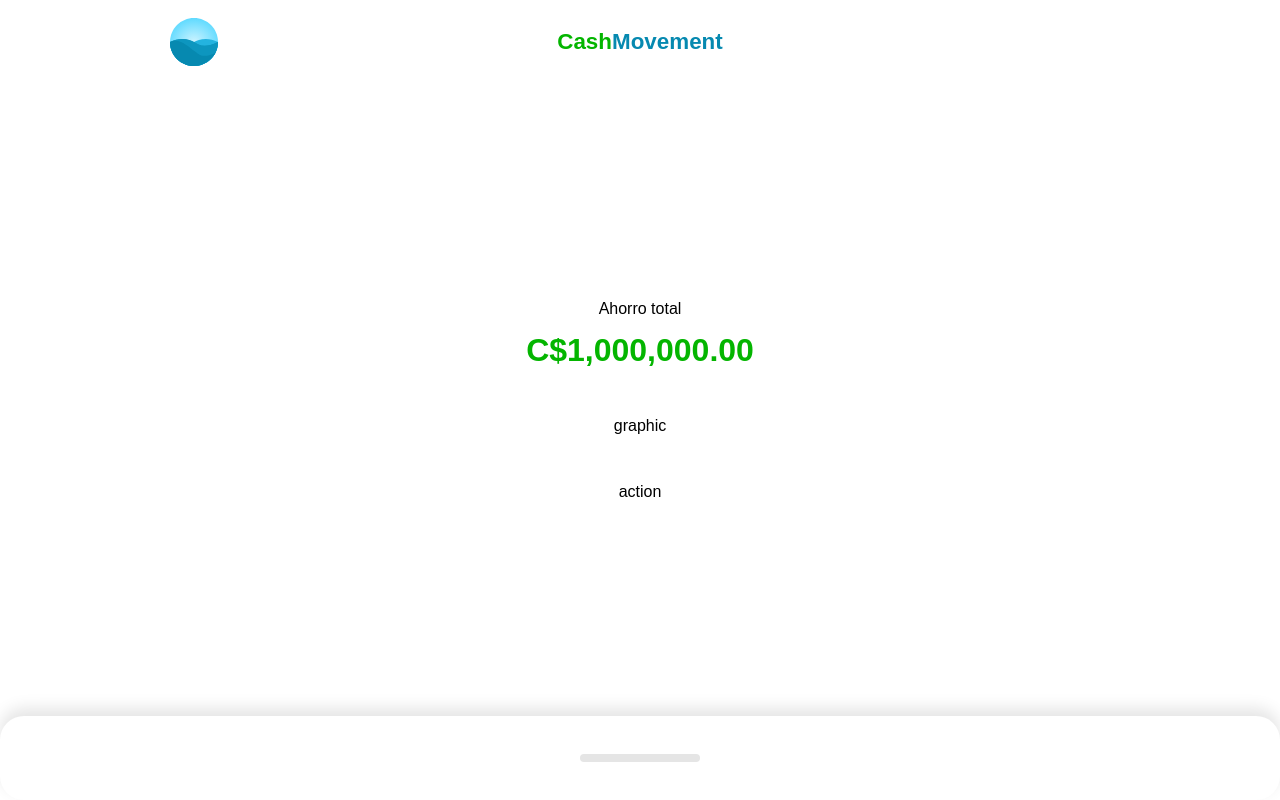
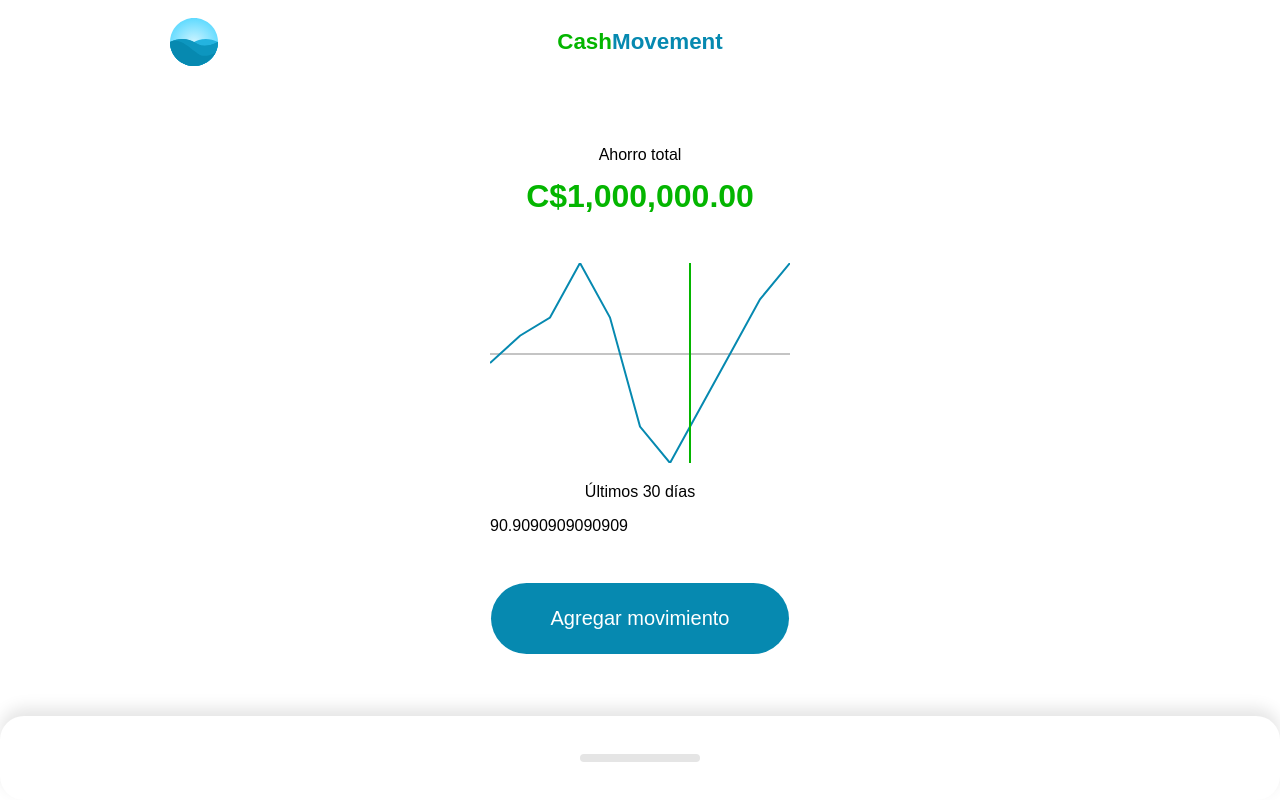
Before and after one commit to gabriel14silva/CashMovement, a Vue app: page / in a window 1280 px wide. Built offline with nearby package versions, Linux system fonts and the light colour scheme.

Commit message:
Creacion de la logica del grafico

```diff
--- /dev/null
+++ b/src/components/Action.vue
@@ -0,0 +1,119 @@
+<template>
+    <button @click="showModal = true">Agregar movimiento</button>
+    <teleport to="#app">
+        <Modal v-show="showModal" @close="showModal = false">
+            <form @submit.prevent="submit">
+                <div class="field">
+                    <label>Título</label>
+                    <input type="text" v-model="title" />
+                </div>
+                <div class="field">
+                    <label>Monto</label>
+                    <input type="number" v-model="amount" />
+                </div>
+                <div class="field">
+                    <label>Descripción</label>
+                    <textarea rows="4" v-model="description"></textarea>
+                </div>
+                <div class="field">
+                   <label class="radio-label">
+                       <input type="radio" v-model="movementType" value="Ingreso" />
+                       <span>Ingreso</span>
+                   </label>
+                    <label class="radio-label">
+                       <input type="radio" v-model="movementType" value="Gasto" />
+                       <span>Gasto</span>
+                   </label>
+                </div>
+                <div class="action">
+                    <button>Agregar movimiento</button>
+                </div>
+            </form>
+        </Modal>
+    </teleport>
+</template>
+
+<script setup>
+import { ref } from "vue";
+import Modal from "./Modal.vue";
+
+const showModal = ref(false);
+const title = ref("");
+const amount = ref(0);
+const description = ref("");
+const movementType = ref("Ingreso");
+
+const submit = () => {
+    showModal.value = !showModal.value;
+}
+
+</script>
+
+<style scoped>
+button {
+  color: white;
+  font-size: 1.25rem;
+  background-color: var(--brand-blue);
+  border: none;
+  width: 100%;
+  padding: 24px 60px;
+  border-radius: 60px;
+  box-sizing: border-box;
+}
+
+form {
+  font-size: 1.24rem;
+  width: 100%;
+}
+
+form .action {
+  padding: 0 24px;
+}
+
+.field {
+  display: flex;
+  justify-content: space-between;
+  flex-direction: column;
+  padding: 16px 24px;
+}
+
+label {
+  margin-bottom: 8px;
+}
+
+input,
+textarea {
+  font-size: 1.24rem;
+  border: 2px solid var(--brand-blue);
+  border-radius: 8px;
+  padding: 8px;
+}
+
+input[type="number"] {
+  text-align: right;
+}
+
+.radio-label {
+  display: flex;
+  align-items: center;
+  margin-top: 8px;
+}
+
+.radio-label span {
+  margin-top: 4px;
+  margin-left: 8px;
+}
+
+input[type="radio"] {
+  appearance: none;
+  width: 1.24rem;
+  height: 1.24rem;
+  color: var(--brand-blue);
+  border: 2px solid var(--brand-blue);
+  border-radius: 50%;
+}
+
+input[type="radio"]:checked {
+  background-color: var(--brand-blue);
+}
+</style>
--- a/src/components/Home.vue
+++ b/src/components/Home.vue
@@ -11,10 +11,10 @@
                 :amount="amount"
             >
             <template #graphic>
-                graphic
+                <Graphic :amounts="amounts"/>
             </template>
             <template #action>
-                action
+                <Action/>
             </template>
             </Resume>
         </template>
@@ -30,64 +30,70 @@
 import Layout from "./Layout.vue";
 import Header from "./Header.vue";
 import Resume from "./Resume/Index.vue";
+import Action from "./Action.vue";
 import Movements from "./Movements/index.vue";
+import Graphic from "./Resume/Graphic.vue";
 
 export default {
     components: {
         Layout,
         Header,
         Resume,
+        Action,
         Movements,
+        Graphic,
     },
     data() {
         return {
             label: null,
             amount: null,
-            movements: [{
+            amounts: [100, 200, 500, 200, -400, -600, -300, 0, 300, 500],
+            movements: [
+                {
                 id: 0,
                 title: "Movimiento 1",
                 description: "Lorem ipsum dolor sit amet",
-                amount:1000,
+                amount: 1000,
             },{
                 id: 1,
                 title: "Movimiento 2",
                 description: "Lorem ipsum dolor sit amet",
-                amount:1000,
+                amount: 1000,
             },{
                 id: 2,
                 title: "Movimiento 3",
                 description: "Lorem ipsum dolor sit amet",
-                amount:1000,
+                amount: 1000,
             },{
                 id: 3,
                 title: "Movimiento 4",
                 description: "Lorem ipsum dolor sit amet",
-                amount:1000,
+                amount: 1000,
             },{
                 id: 4,
                 title: "Movimiento 5",
                 description: "Lorem ipsum dolor sit amet",
-                amount:1000,
+                amount: -1000,
             },{
                 id: 5,
                 title: "Movimiento 6",
                 description: "Lorem ipsum dolor sit amet",
-                amount:1000,
+                amount: -1000,
             },{
                 id: 6,
                 title: "Movimiento 7",
                 description: "Lorem ipsum dolor sit amet",
-                amount:1000,
+                amount: 1000,
             },{
                 id: 7,
                 title: "Movimiento 8",
                 description: "Lorem ipsum dolor sit amet",
-                amount:1000,
+                amount: 1000,
             },{
                 id: 8,
                 title: "Movimiento 9",
                 description: "Lorem ipsum dolor sit amet",
-                amount:1000,
+                amount: -1000,
             }
 
             ]
--- /dev/null
+++ b/src/components/Modal.vue
@@ -0,0 +1,46 @@
+<template>
+    <div class="modal">
+        <div class="head">
+            <p>Nuevo movimiento</p>
+            <img @click="close" src="@/assets/cerrarisoc.svg" alt="cerrar"/>
+        </div>
+        <div class="body">
+            <slot></slot>
+        </div>
+    </div>
+</template>
+
+<script setup>
+import { defineEmits } from "vue";
+
+const emit = defineEmits(["close"]);
+
+const close = () => emit("close");
+</script>
+
+<style scoped>
+.modal {
+  z-index: 2;
+  position: absolute;
+  left: 0;
+  right: 0;
+  top: 0;
+  bottom: 0;
+  background-color: white;
+}
+
+.head {
+  display: flex;
+  justify-content: space-between;
+  align-items: center;
+  width: 100%;
+  padding: 24px 24px;
+  box-sizing: border-box;
+}
+
+p {
+  margin: 0;
+  font-size: 1.5rem;
+  color: var(--brand-blue);
+}
+</style>
--- a/src/components/Movements/Movement.vue
+++ b/src/components/Movements/Movement.vue
@@ -1,15 +1,93 @@
 <template>
-    <div class="movement">{{ title }}</div>
+    <div class="movement">
+        <div class="content">
+            <h4>{{ title }}</h4>
+            <p>{{ description }}</p>
+        </div>
+        <div class="action">
+            <img src="@/assets/iconelim.svg" alt="borrar" @click="remove" />
+            <p :class="{
+                'red': isNegative,
+                'green': !isNegative
+            }">{{ amountCurrency }}</p>
+        </div>
+    </div>
 </template>
 
 <script setup>
-import { defineProps, toRefs } from 'vue';
+import { defineProps, toRefs, defineEmits, computed } from 'vue';
+
+const currencyFormatter = new Intl.NumberFormat("es-NI", {
+    style: "currency",
+    currency: "NIO",
+});
 
 const props = defineProps({
+    id: {
+        type: Number,
+    },
     title: {
         type: String,
+    },
+    description: {
+        type: String,
+    },
+    amount: {
+        type: Number,
     }
 });
 
-const { title } = toRefs(props);
+const { id, title, description, amount } = toRefs(props);
+
+const amountCurrency = computed(
+    () => currencyFormatter.format(amount.value)
+);
+
+const isNegative = computed(() => amount.value < 0);
+
+
+const emit = defineEmits(["remove"]);
+
+const remove = () => {
+    console.log(id.value);
+}
 </script>
+
+<style scoped>
+.movement {
+  display: flex;
+  justify-content: space-between;
+  align-items: center;
+  width: 100%;
+  padding: 16px;
+  background-color: #e6f9ff;
+  border-radius: 8px;
+  box-sizing: border-box;
+}
+.movement .content {
+  width: 100%;
+}
+.movement .action {
+  display: flex;
+  justify-content: space-between;
+  align-items: flex-end;
+  flex-direction: column;
+}
+h4,
+p {
+  margin: 0;
+  padding: 0;
+}
+h4 {
+  margin-bottom: 8px;
+}
+.movement .action img {
+  margin-bottom: 16px;
+}
+.red {
+    color: red;
+}
+.green {
+    color: green;
+}
+</style>
--- a/src/components/Movements/index.vue
+++ b/src/components/Movements/index.vue
@@ -3,9 +3,13 @@
       <h2 class="title">Historial</h2>
       <div class="content">
         <Movement
-        v-for="movement in movements"
-        :key="movement.id"
-        :title="movement.title"
+        v-for="{ id, title, description, amount } in movements"
+        :key="id"
+        :id="id"
+        :title="title"
+        :description="description"
+        :amount="amount"
+        @remove="remove"
         />
       </div>
     </div>
@@ -23,6 +27,11 @@ const props = defineProps({
 })
 
 const { movements } = toRefs(props);
+
+const remove = (id) => {
+  console.log("remove", id);
+}
+
 </script>
 
 <style scoped>
--- /dev/null
+++ b/src/components/Resume/Graphic.vue
@@ -0,0 +1,76 @@
+<template>
+    <div>
+        <svg
+            viewBox="0 0 300 200"
+        >
+            <line
+                stroke="#c4c4c4"
+                stroke-width="2"
+                x1="0"
+                :y1="zero"
+                x2="300"
+                :y2="zero"
+            />
+            <polyline
+                fill="none"
+                stroke="#0689B0"
+                stroke-width="2"
+                :points="points"
+            />
+            <line
+                stroke="#04b500"
+                stroke-width="2"
+                x1="200"
+                y1="0"
+                x2="200"
+                y2="200"
+            />
+        </svg>
+        <p>Últimos 30 días</p>
+        <div>{{ zero }}</div>
+    </div>
+</template>
+
+<script setup>
+import { toRefs, defineProps, computed } from 'vue';
+const props = defineProps({
+    amounts: {
+        type: Array,
+        default: () => [],
+    }
+});
+const { amounts } = toRefs(props);
+const amountToPixels = (amount) => {
+    const min = Math.min(...amounts.value);
+    const max = Math.max(...amounts.value);
+
+    const amountAbs = amount + Math.abs(min);
+    const minmax = Math.abs(max) + Math.abs(min);
+
+
+    return 200 - ((amountAbs * 100) / minmax) * 2;
+}
+
+const zero = computed(() => {
+    return amountToPixels(0);
+});
+
+const points = computed(() => {
+    const total = amounts.value.length;
+    return amounts.value.reduce((points, amount, i) => {
+        const x = (300 / total) * (i + 1);
+        const y = amountToPixels(amount);
+        console.log(y);
+        return `${points} ${x},${y}`;
+    }, "0, 100");
+});
+</script>
+
+<style scoped>
+svg {
+  width: 100%;
+}
+p {
+  text-align: center;
+}
+</style>
```
Also changed, not shown: src/assets/iconelim.svg (renamed from src/assets/icon elim.svg).
